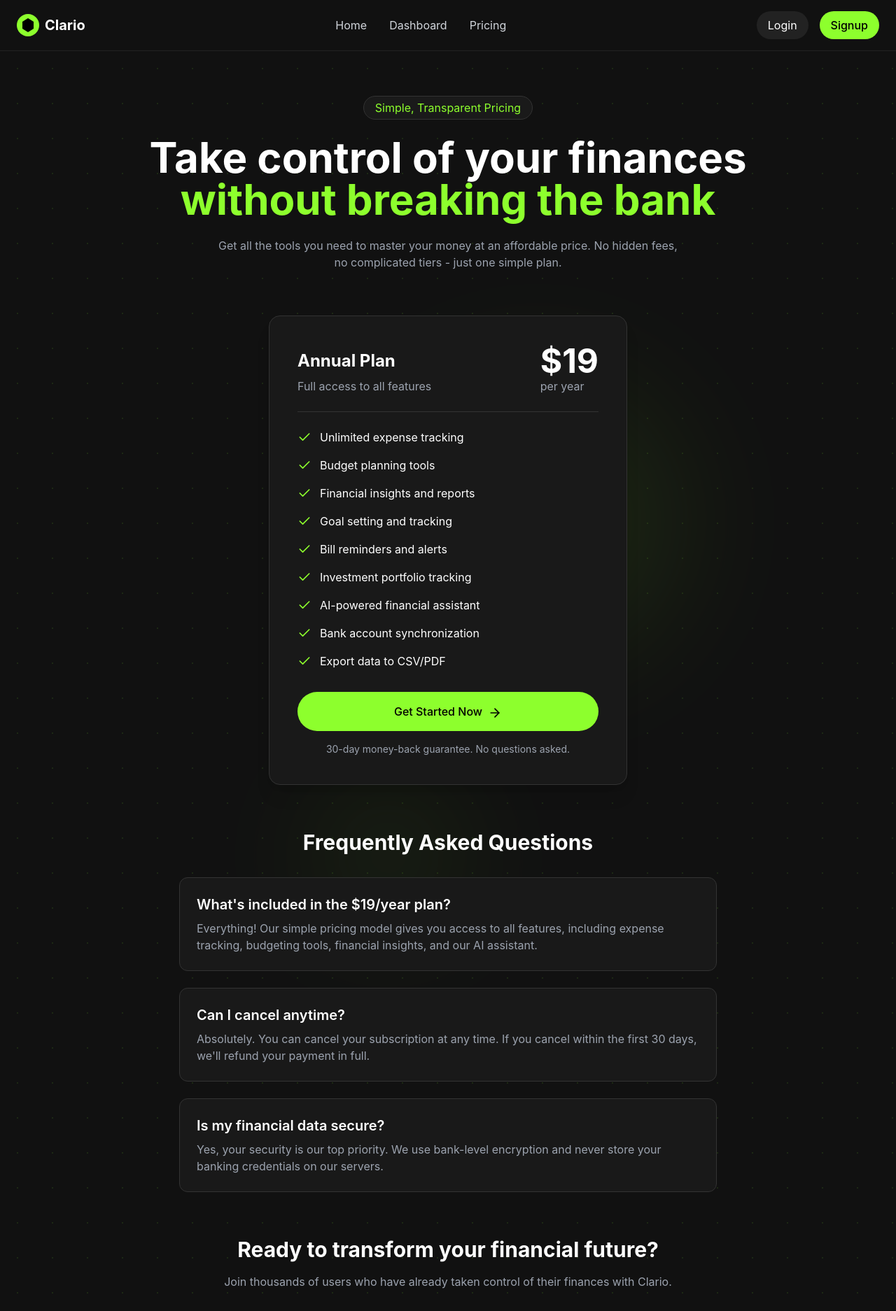
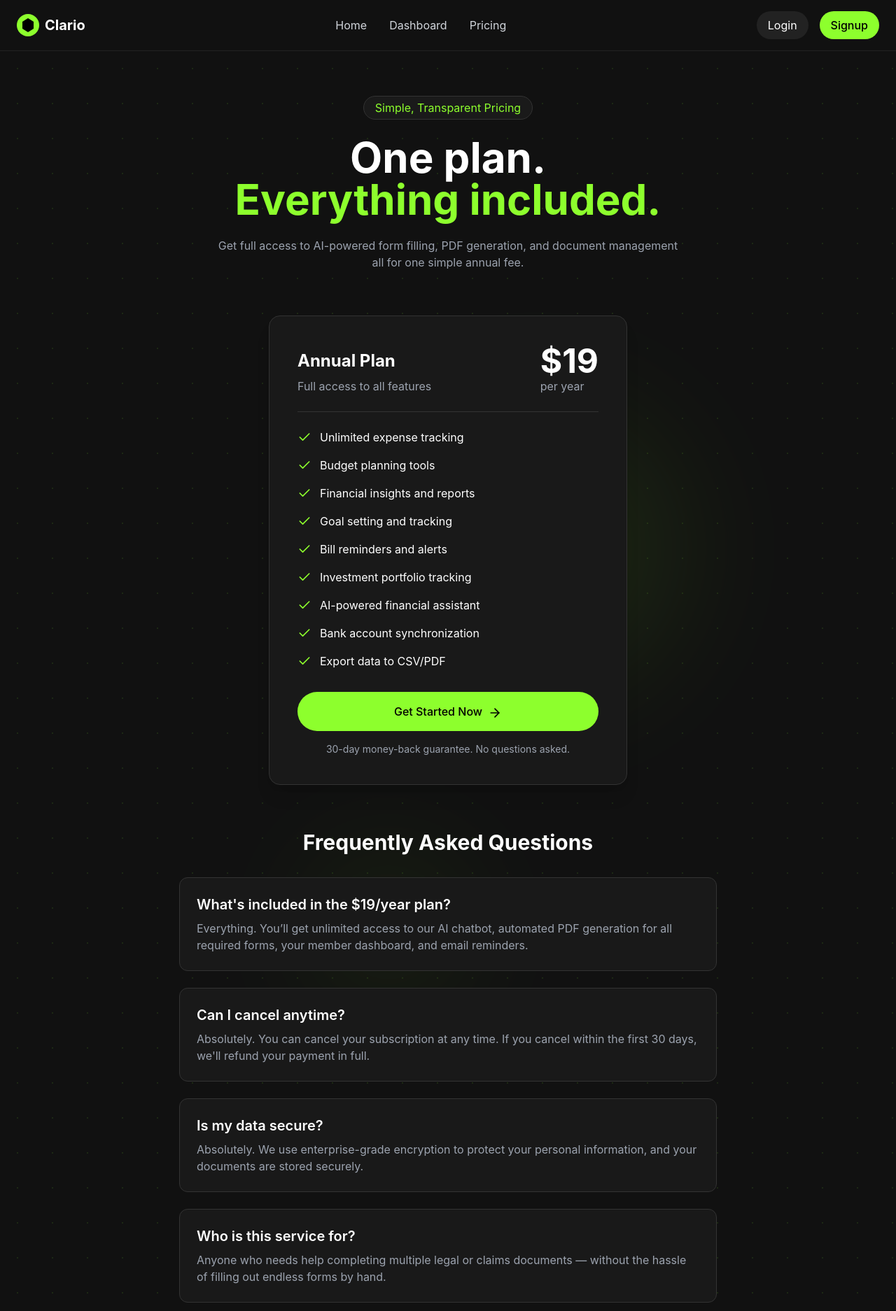
Before and after one commit to SubhanKhurshid/docuPilot, a React app: page /pricing in a window 1280 px wide. Shown: the top 1874 px of the page at 70% size. Built offline with nearby package versions, Linux system fonts and the light colour scheme; the HTML template or start-up script is replaced by a standard one.

Commit message:
made a few tweaks

```diff
--- a/src/pages/HomePage.tsx
+++ b/src/pages/HomePage.tsx
@@ -54,16 +54,15 @@ const HomePage = () => {
         {/* Hero Section */}
         <div className="text-center mb-12">
           <div className="inline-block px-4 py-1 mb-6 rounded-full bg-[#1a1a1a] border border-[#333333]">
-            <span className="text-[#8dff2d]">All-in-One Finance Toolkit</span>
+          <span className="text-[#8dff2d]">All-in-One Legal & Claims Toolkit</span>
           </div>
           <h1 className="text-5xl md:text-6xl font-bold mb-6">
-            Take control of your
+          Simplify the process
             <br />
-            finances — with clarity
+          guided by AI.
           </h1>
           <p className="text-gray-400 max-w-2xl mx-auto mb-8">
-            All your money insights, finally in one place — track income,
-            spending, and reach your goals with ease.
+          Complete your forms, generate documents, and stay on top of deadlines with ease.
           </p>
           <Link to="/signup" className="inline-flex items-center px-6 py-3 rounded-full bg-[#8dff2d] text-black font-medium hover:bg-[#7be525] transition-colors">
             Get Started for Free
--- a/src/pages/Pricing.tsx
+++ b/src/pages/Pricing.tsx
@@ -39,13 +39,12 @@ const Pricing = () => {
             <span className="text-[#8dff2d]">Simple, Transparent Pricing</span>
           </div>
           <h1 className="text-5xl md:text-6xl font-bold mb-6">
-            Take control of your finances
+            One plan.
             <br />
-            <span className="text-[#8dff2d]">without breaking the bank</span>
+            <span className="text-[#8dff2d]">Everything included.</span>
           </h1>
           <p className="text-gray-400 max-w-2xl mx-auto">
-            Get all the tools you need to master your money at an affordable
-            price. No hidden fees, no complicated tiers - just one simple plan.
+            Get full access to AI-powered form filling, PDF generation, and document management all for one simple annual fee.
           </p>
         </div>
         {/* Pricing Card */}
@@ -95,9 +94,7 @@ const Pricing = () => {
                 What's included in the $19/year plan?
               </h3>
               <p className="text-gray-400">
-                Everything! Our simple pricing model gives you access to all
-                features, including expense tracking, budgeting tools, financial
-                insights, and our AI assistant.
+                Everything. You’ll get unlimited access to our AI chatbot, automated PDF generation for all required forms, your member dashboard, and email reminders.
               </p>
             </div>
             <div className="bg-[#191919] rounded-xl p-6 border border-[#333333]">
@@ -112,12 +109,18 @@ const Pricing = () => {
             </div>
             <div className="bg-[#191919] rounded-xl p-6 border border-[#333333]">
               <h3 className="text-xl font-semibold mb-2">
-                Is my financial data secure?
+                Is my data secure?
               </h3>
               <p className="text-gray-400">
-                Yes, your security is our top priority. We use bank-level
-                encryption and never store your banking credentials on our
-                servers.
+                Absolutely. We use enterprise-grade encryption to protect your personal information, and your documents are stored securely.
+              </p>
+            </div>
+            <div className="bg-[#191919] rounded-xl p-6 border border-[#333333]">
+              <h3 className="text-xl font-semibold mb-2">
+                Who is this service for?
+              </h3>
+              <p className="text-gray-400">
+                Anyone who needs help completing multiple legal or claims documents — without the hassle of filling out endless forms by hand.
               </p>
             </div>
           </div>
@@ -125,11 +128,11 @@ const Pricing = () => {
         {/* Call to action */}
         <div className="mt-16 text-center">
           <h2 className="text-3xl font-bold mb-4">
-            Ready to transform your financial future?
+            Ready to transform your future?
           </h2>
           <p className="text-gray-400 max-w-2xl mx-auto mb-8">
             Join thousands of users who have already taken control of their
-            finances with Clario.
+            documents with Clario.
           </p>
           <div className="flex flex-col sm:flex-row justify-center gap-4">
             <Link
```
